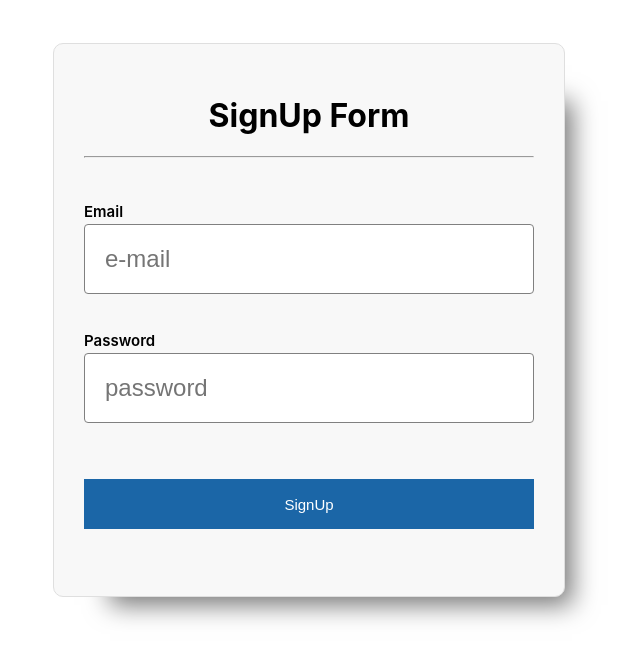
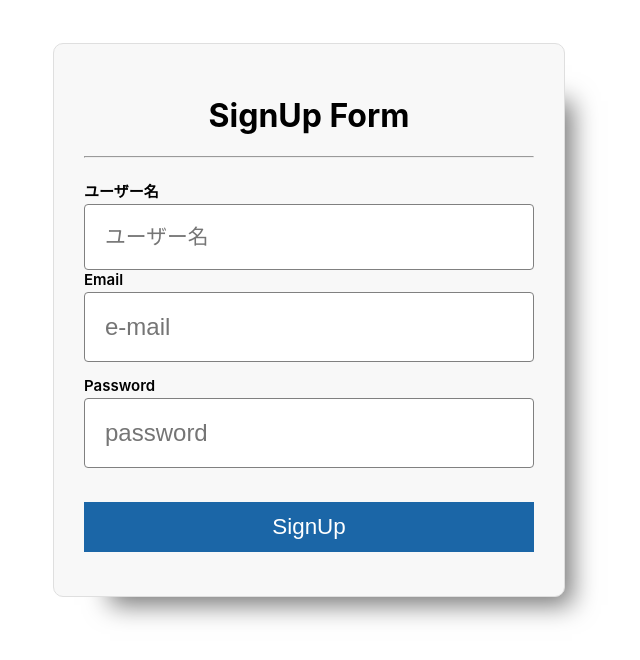
Before and after one commit to yoyo1025/book-review-app, a React (Create React App) app: page /signup in a window 1280 px wide. Shown: the top 660 px of the page, without its empty margins (331-971 px from the left). Built offline with nearby package versions, Linux system fonts and the light colour scheme; no server answers.

Commit message:
サインイン時にユーザー名を入力する

```diff
--- a/src/components/CreateReview.js
+++ b/src/components/CreateReview.js
@@ -60,7 +60,7 @@ export const CreateReview = () => {
 
   return (
     <>
-      <h1>書籍を投稿する</h1>
+      <h2>書籍を投稿する</h2>
       <hr />
       <div className="form-container">
         <form onSubmit={handleSubmit}>
--- a/src/components/Signup.js
+++ b/src/components/Signup.js
@@ -7,6 +7,7 @@ import { useAuth } from "./AuthContext";
 export const Signup = () => {
   const [email, setEmail] = useState("");
   const [password, setPassword] = useState("");
+  const [username, setUserName] = useState("");
   const { signup } = useAuth();
   const navigate = useNavigate();
 
@@ -15,9 +16,12 @@ export const Signup = () => {
     try {
       const response = await axios.post(
         `${process.env.REACT_APP_API_URL}/signup`,
-        { email, password }
+        { email, password, username }
       );
       signup(response.data.token); // 認証状態を更新
+      console.log(email);
+      console.log(password);
+      console.log(username);
       navigate("/home");
     } catch (error) {
       console.error("SignUp error", error);
@@ -32,6 +36,15 @@ export const Signup = () => {
         <hr />
         <div className="uiForm">
           <div className="formField">
+            <label>ユーザー名</label>
+            <input
+              type="text"
+              placeholder="ユーザー名"
+              name="username"
+              className="username"
+              value={username}
+              onChange={(e) => setUserName(e.target.value)}
+            />
             <label>Email</label>
             <input
               type="text"
--- a/src/style/App.css
+++ b/src/style/App.css
@@ -82,8 +82,10 @@ a {
 
 .search-box {
   padding: 15px;
-  margin: 40px;
+  margin: 25px;
   width: 35%;
+  border-radius: 10px;
+  font-size: 100%;
 }
 
 .create-review {
@@ -96,6 +98,7 @@ a {
   font-weight: bold;
   font-size: 20px;
   padding: 20px;
+  border-radius: 10px;
 }
 
 /* フォームコンテナのスタイリング */
@@ -167,7 +170,7 @@ a {
   box-shadow: 32px 33px 24px -25px #777777;
 }
 .review-comment-container {
-  font-size: 150%;
+  font-size: 200%;
   width: 90%;
   padding: 10px;
   border-radius: 10px;
--- a/src/style/signup-login.css
+++ b/src/style/signup-login.css
@@ -7,6 +7,10 @@
 }
 
 h1 {
+  text-align: center;
+}
+
+h2 {
   text-align: center;
 }
 
@@ -71,6 +75,14 @@ button:hover {
   font-size: 150%;
 }
 
+.username {
+  font-size: 130%;
+}
+
 .password {
   font-size: 150%;
 }
+
+.submitButton {
+  font-size: 140%;
+}
```
